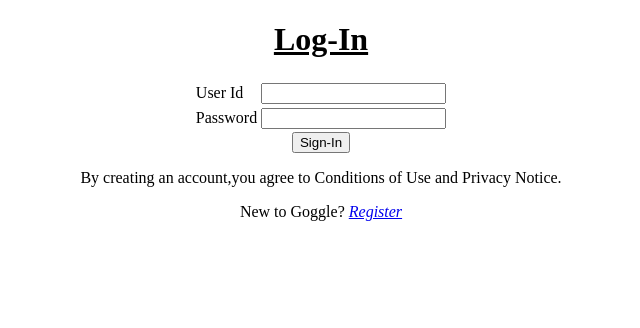
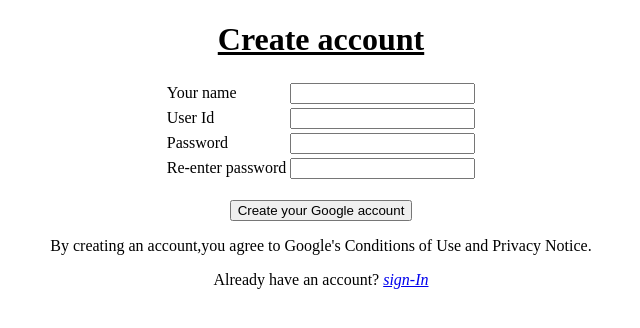
Before and after one commit to Jeevanasai123/first, a plain HTML site: page index.html in a window 1280 px wide. Shown: the whole page, without its empty margins (319-959 px from the left). Drawn offline with Linux system fonts and the light colour scheme.

Commit message:
Add files via upload

```diff
--- a/index.html
+++ b/index.html
@@ -3,38 +3,42 @@
 <head>
     <meta charset="UTF-8">
     <meta name="viewport" content="width=device-width, initial-scale=1.0">
-    <title>login</title>
+    <title>register page</title>
 </head>
 <body>
 <center>
-        <h1>
     <u>
-                Log-In
+        <h1>Create account</h1>
     </u>
-        </h1>
+
 <form action="">
 <table>
     <tr>
-                <td><label for="userid">User Id</label></td>
-                <td><input type="text" name="" id="userid"></td>
+       <td> <label for="name">Your name</label></td>
+       <td><input type="text" id="name"></td>
 </tr>
 <tr>
-                    <td><label for="passwotd">Password</label></td>
+    <td>
+        <label for="id">User Id</label></td>
+   <td> <input type="text" id="id"></td>
+</tr>
+<tr>
+    <td><label for="password">Password</label></td>
     <td><input type="text" id="password"></td>
 </tr>
+    <td><label for="Re-enter">Re-enter password</label></td>
+    <td><input type="text" id="Re-enter"></td>
+</tr>
+</form>
+</center>
 </table>
-        </center>
-    </form>
-    <center>
-    <button>Sign-In</button><br>
-    <p>
-        By creating an account,you agree to Conditions of Use and Privacy Notice.
+<br>
+<button>Create your Google account</button>
+<p>By creating an account,you agree to Google's Conditions of Use and Privacy Notice.</p>
+<p>Already have an account?
+<a href="./login.html">
+<em>sign-In
+</em>
 </p>
-    <p>New to Goggle?
-        <a href="./registerform.html">
-            <em>Register</em>
-        </a>
-    </p>
-    </center>
 </body>
 </html>
```
Lines whose indentation alone changed are shown as unchanged.
